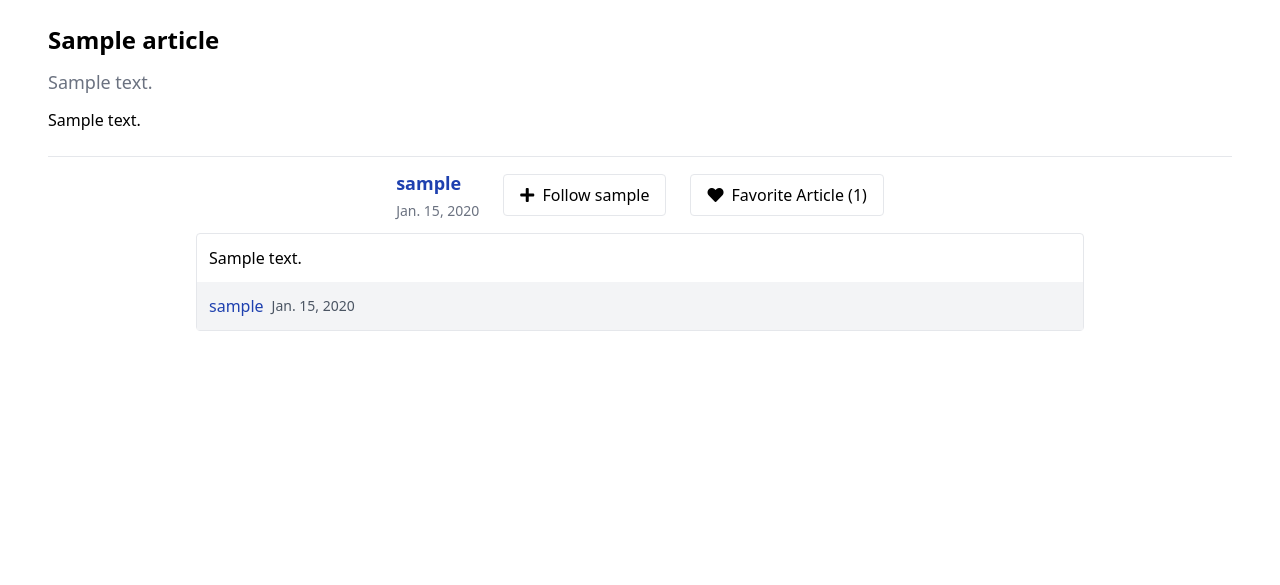
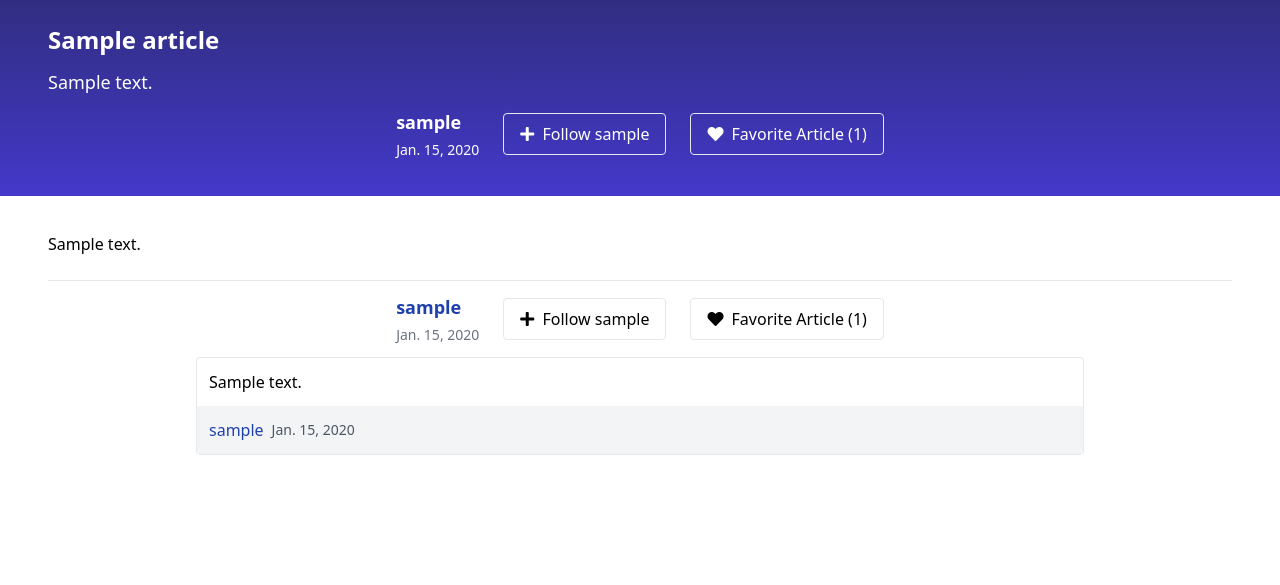
Before and after one commit to danjac/conduit-old, a Django app: a page that uses templates/articles/detail.html in a window 1280 px wide. Shown: the part 49-634 px from the top of the page. Run offline with Django 3.2, Linux system fonts and the light colour scheme; tables that the repository leaves empty hold one stand-in row (values such as "Sample post"); style sheets or scripts are compiled from the project's sources; parts of the project's set-up code (start-up, migrations or seed data) failed here and were passed over; some libraries are stand-ins or nearby versions.

Commit message:
Author view

```diff
--- a/conduit/articles/views.py
+++ b/conduit/articles/views.py
@@ -20,7 +20,7 @@ def article_index(request):
     articles = Article.objects.select_related("author").order_by("-created")
 
     return TemplateResponse(
-        request, "articles/index.html", {"page_obj": paginate(request, articles)}
+        request, "articles/index.html", {"articles": paginate(request, articles)}
     )
 
 
@@ -37,7 +37,7 @@ def article_author_index(request, username):
     return TemplateResponse(
         request,
         "articles/author.html",
-        {"page_obj": paginate(request, articles), "author": author},
+        {"articles": paginate(request, articles), "author": author},
     )
 
 
--- a/templates/articles/detail.html
+++ b/templates/articles/detail.html
@@ -1,9 +1,40 @@
 {% extends "base.html" %}
 {% load widget_tweaks %}
+
+{% block header %}
+{{ block.super }}
+<div class="py-6 mx-auto md:px-12 mb-3 mx-auto bg-gradient-to-b from-indigo-900 to-indigo-700 text-white w-full">
+  <h1 class="text-2xl font-bold mb-3">{{ article.title }}</h1>
+  <h2 class="text-lg mb-3">{{ article.description }}</h2>
+  <div class="flex justify-center items-center mb-3">
+
+    <div class="mr-6">
+      <div class="mb-1">
+        <a class="font-semibold text-lg hover:text-gray-100"
+           href="{% url 'articles:author' article.author.username %}">{{ article.author }}</a>
+      </div>
+      <div class="text-sm">{{ article.created|date }}</div>
+    </div>
+
+    <div class="mr-6">
+      <button class="rounded px-4 py-2 border hover:bg-indigo-300">
+        <i class="fa fa-plus mr-1"></i> Follow {{ article.author }}
+      </button>
+    </div>
+
+    <div>
+      <button class="rounded px-4 py-2 border hover:bg-indigo-300">
+        <i class="fa fa-heart mr-1"></i> Favorite Article (1)
+      </button>
+    </div>
+
+  </div>
+
+</div>
+{% endblock header %}
+
 {% block content %}
 <div class="pb-6 border-b mb-3">
-  <h1 class="text-2xl font-bold mb-3">{{ article.title }}</h1>
-  <h2 class="text-lg text-gray-500 mb-3">{{ article.description }}</h2>
   <p>
     {{ article.as_markdown }}
   </p>
```
Also changed, not shown: conduit/articles/tests/test_views.py (+9 -1 lines), templates/articles/_article.html (added, +26 -0 lines), templates/articles/author.html (added, +22 -0 lines), templates/articles/index.html (+3 -29 lines).
